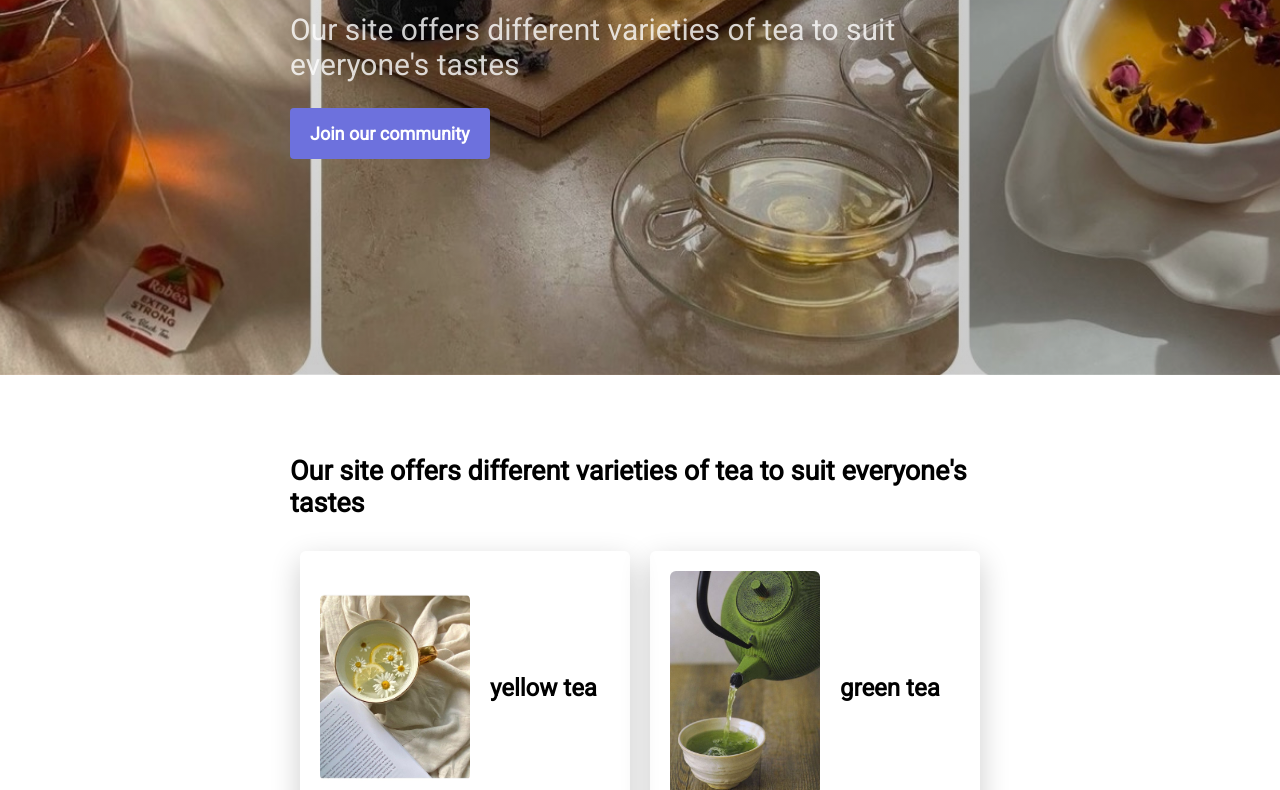
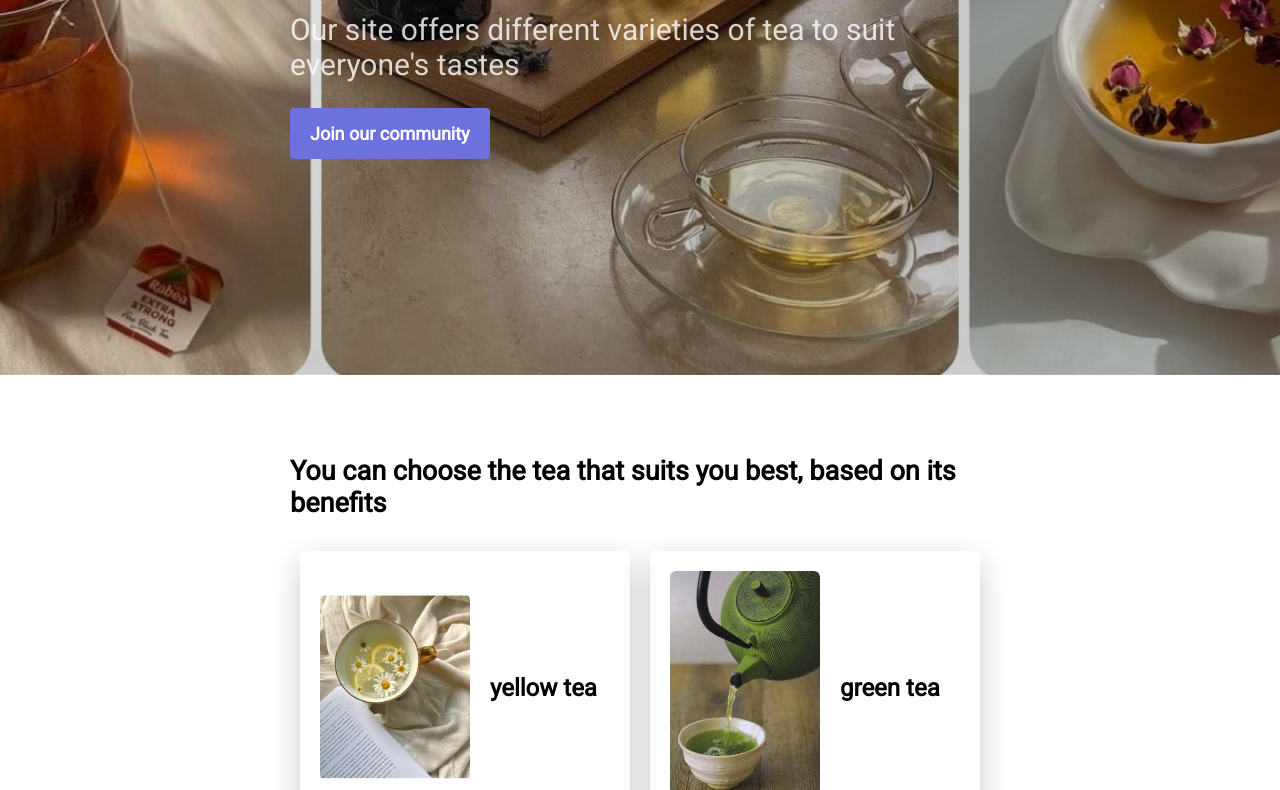
Before and after one commit to emma-lagier/my-tea, a plain HTML site: page index.html in a window 1280 px wide. Shown: the part 310-1100 px from the top of the page. Drawn offline with Linux system fonts and the light colour scheme; a script that the page names is missing.

Commit message:
Add files via upload

```diff
--- a/index.html
+++ b/index.html
@@ -17,7 +17,7 @@
 
     <div class="container">
 
-        <h2>Our site offers different varieties of tea to suit everyone's tastes</h2>
+        <h2>You can choose the tea that suits you best, based on its benefits </h2>
 
       <div class="cards">
         <div class="card">
```
